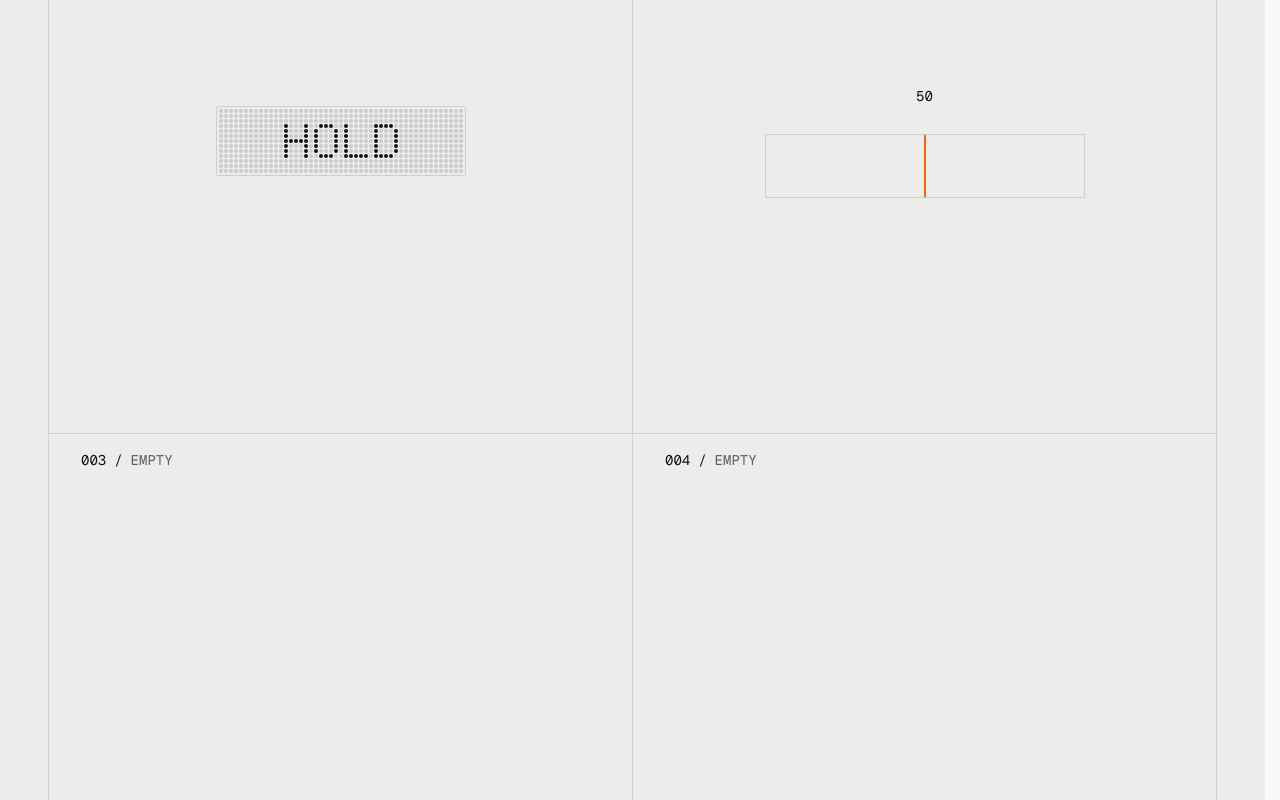
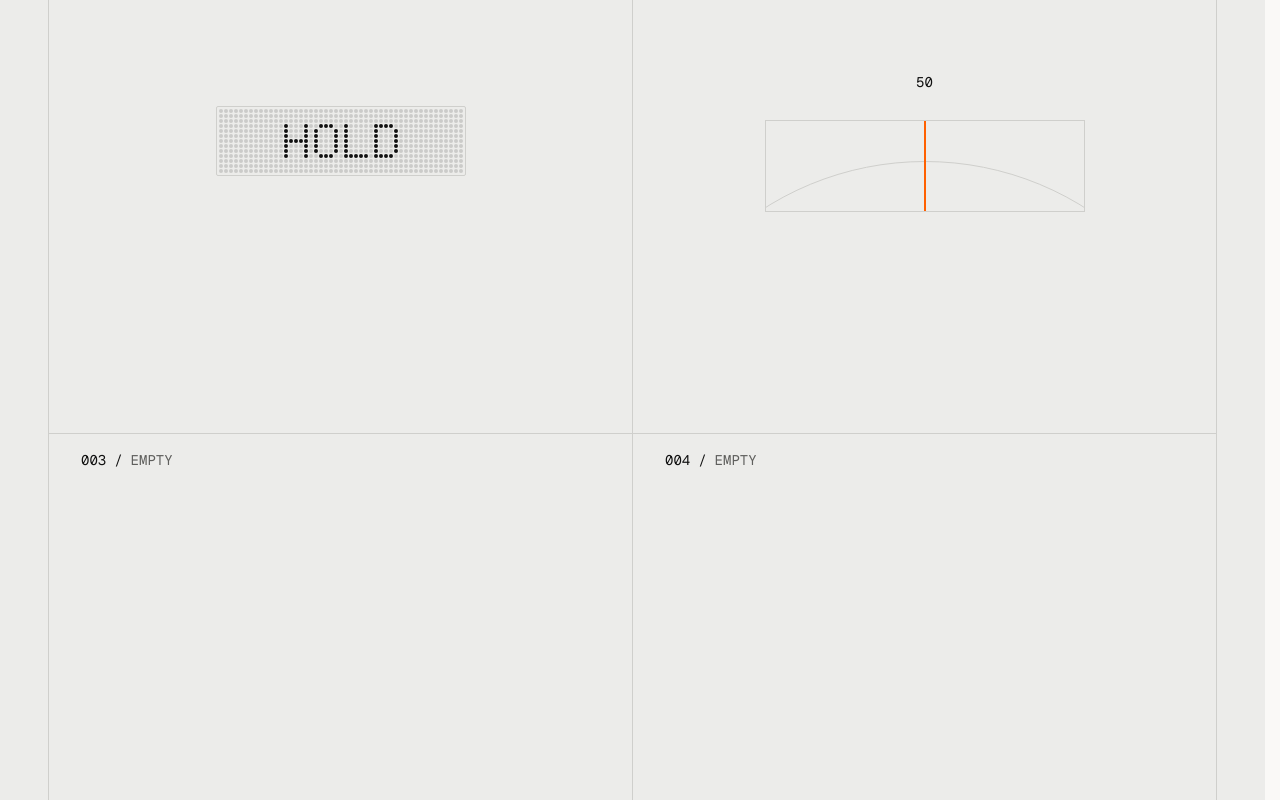
Before and after one commit to cagndz/agundez-me, a Next.js app: page /lab in a window 1280 px wide. Shown: the part 340-1140 px from the top of the page. Built offline with nearby package versions, Linux system fonts and the light colour scheme.

Commit message:
feat(lab): add the wheel circle behind the dial ticks

```diff
--- a/src/lab/demos/dial/constants.ts
+++ b/src/lab/demos/dial/constants.ts
@@ -3,5 +3,7 @@ export const MAX = 100
 export const INITIAL = 50
 export const PX_PER_UNIT = 12.5
 export const TRAVEL = (MAX - MIN) * PX_PER_UNIT
-export const BAND_WIDTH = TRAVEL + 1 + PX_PER_UNIT
+export const BAND_WIDTH = TRAVEL + 1
 export const INITIAL_OFFSET_PX = (-INITIAL + MIN) * PX_PER_UNIT
+export const RADIUS = 300
+export const WHEEL_TOP = 40
--- a/src/lab/demos/dial/index.tsx
+++ b/src/lab/demos/dial/index.tsx
@@ -8,6 +8,8 @@ import {
 	PX_PER_UNIT,
 	TRAVEL,
 	BAND_WIDTH,
+	RADIUS,
+	WHEEL_TOP,
 } from './constants'
 import { pixelToUnit, snapToTick } from './utils'
 
@@ -23,7 +25,11 @@ export function Dial() {
 		<div className='flex flex-col items-center gap-7'>
 			<span>{value}</span>
 
-			<div className='relative h-16 w-80 overflow-hidden border border-border'>
+			<div className='relative h-23 w-80 overflow-hidden border border-border'>
+				<div
+					className='absolute left-1/2 -translate-x-1/2 rounded-full border border-border'
+					style={{ width: RADIUS * 2, height: RADIUS * 2, top: WHEEL_TOP }}
+				/>
 				<motion.div
 					className='absolute inset-y-0 left-1/2 font-mono'
 					style={{
```
